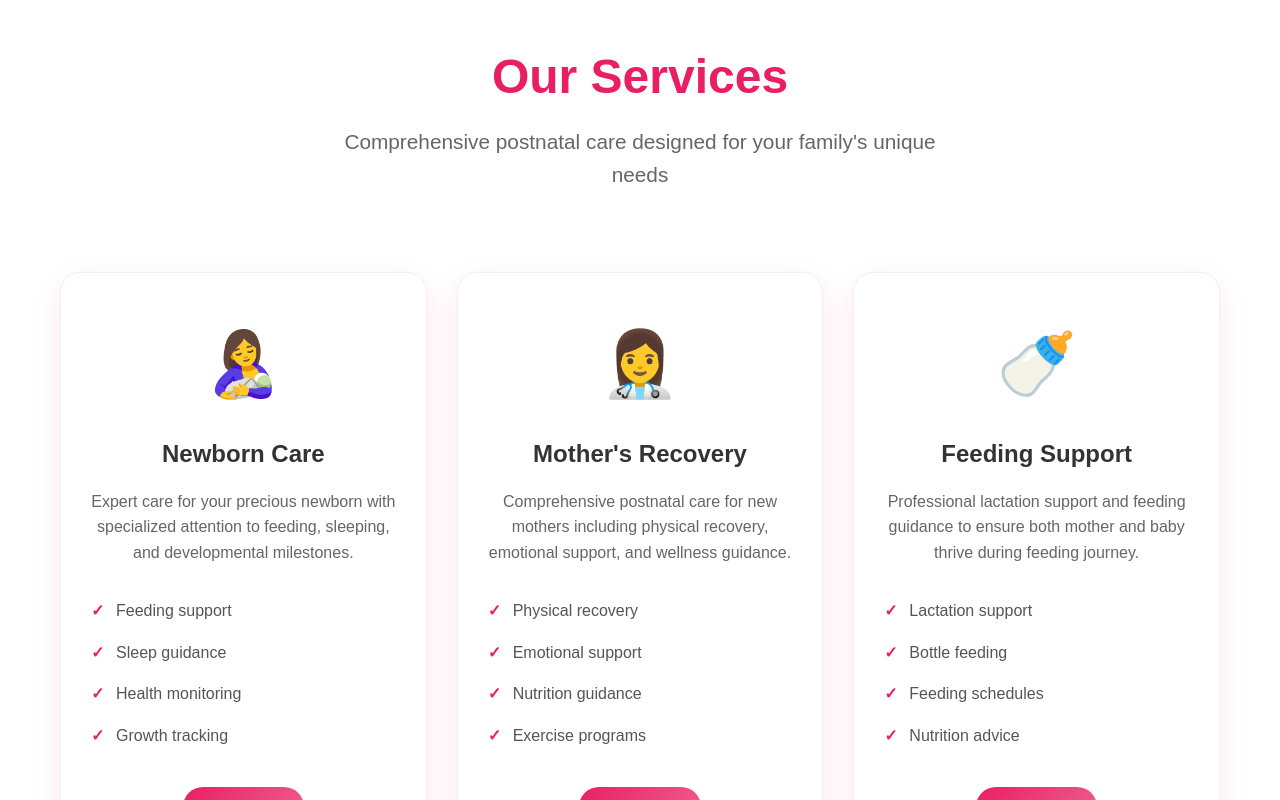
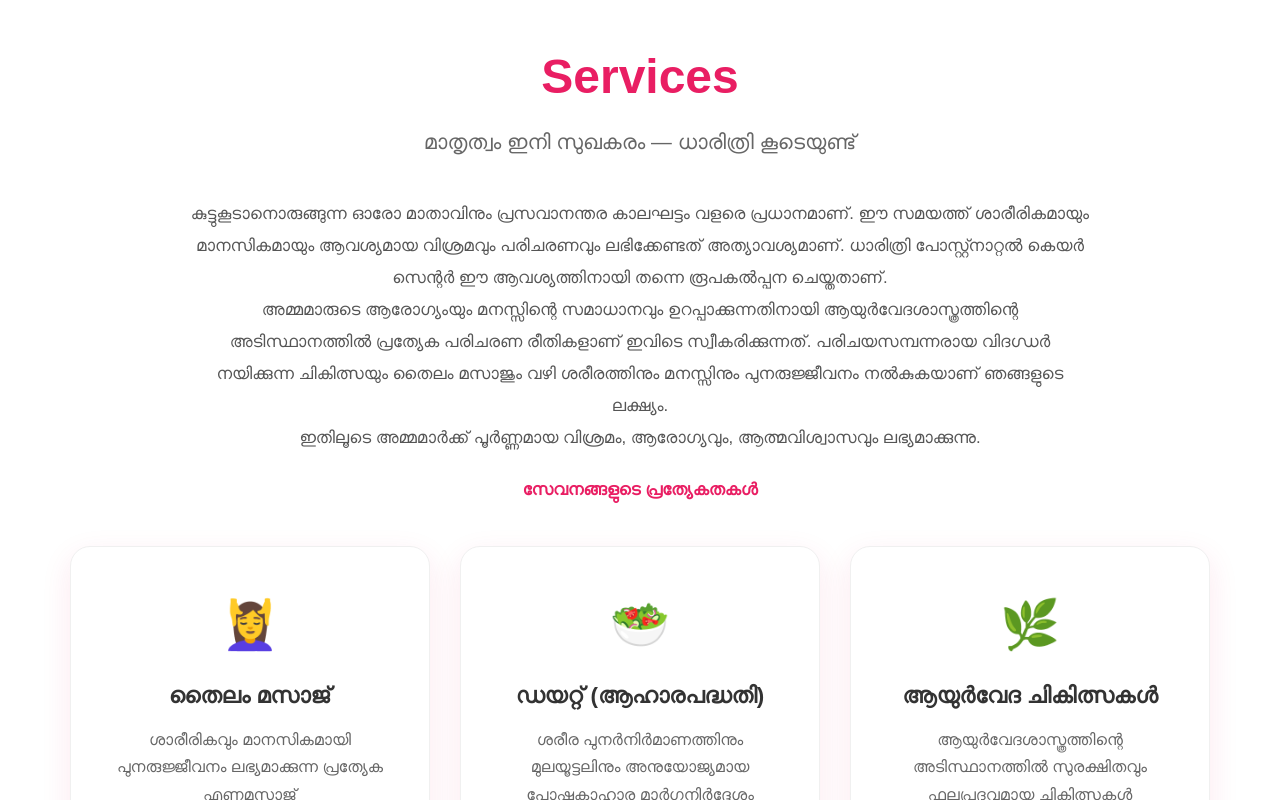
Before and after one commit to abhinandvktl/Dharithri, a React (Create React App) app: page / in a window 1280 px wide. Shown: the part 1800-2600 px from the top of the page. Built offline with nearby package versions, Linux system fonts and the light colour scheme; the HTML template or start-up script is replaced by a standard one.

Commit message:
facility section completed

```diff
--- a/src/components/Contact.css
+++ b/src/components/Contact.css
@@ -59,6 +59,8 @@
   box-shadow: 0 5px 20px rgba(233, 30, 99, 0.1);
   margin-bottom: 20px;
   transition: transform 0.3s ease;
+  text-align: center; /* center text */
+  justify-content: center; /* center layout */
 }
 
 .info-card:hover {
@@ -214,8 +216,6 @@
 
   .info-icon {
     font-size: 1.5rem;
-    width: 50px;
-    height: 50px;
   }
 
   .info-content h4 {
--- a/src/components/Facilities.js
+++ b/src/components/Facilities.js
@@ -3,7 +3,7 @@ import './Facilities.css';
 
 const Facilities = () => {
   const [isVisible, setIsVisible] = useState(false);
-  const [selectedImage, setSelectedImage] = useState(null);
+  const [showAll, setShowAll] = useState(false);
 
   useEffect(() => {
     const observer = new IntersectionObserver(
@@ -23,58 +23,20 @@ const Facilities = () => {
     return () => observer.disconnect();
   }, []);
 
-  // Placeholder images - replace with your actual facility photos
-  const facilities = [
-    {
-      id: 1,
-      title: "Private Recovery Rooms",
-      description: "Comfortable, well-equipped private rooms for mothers and babies",
-      image: "https://images.unsplash.com/photo-1559757148-5c350d0d3c56?w=500&h=400&fit=crop",
-      category: "Accommodation"
-    },
-    {
-      id: 2,
-      title: "Nursery & Care Center",
-      description: "Specialized nursery with modern equipment for newborn care",
-      image: "https://images.unsplash.com/photo-1576091160399-112ba8d25d1f?w=500&h=400&fit=crop",
-      category: "Care Facilities"
-    },
-    {
-      id: 3,
-      title: "Dining & Nutrition Center",
-      description: "Nutritious meals prepared by our expert nutritionists",
-      image: "https://images.unsplash.com/photo-1556909114-f6e7ad7d3136?w=500&h=400&fit=crop",
-      category: "Dining"
-    },
-    {
-      id: 4,
-      title: "Recreation & Relaxation",
-      description: "Peaceful spaces for relaxation and family bonding",
-      image: "https://images.unsplash.com/photo-1586023492125-27b2c045efd7?w=500&h=400&fit=crop",
-      category: "Recreation"
-    },
-    {
-      id: 5,
-      title: "Medical Consultation Room",
-      description: "Professional medical consultation and examination facilities",
-      image: "https://images.unsplash.com/photo-1576091160550-2173dba999e9?w=500&h=400&fit=crop",
-      category: "Medical"
-    },
-    {
-      id: 6,
-      title: "Family Lounge",
-      description: "Comfortable family areas for visiting relatives and friends",
-      image: "https://images.unsplash.com/photo-1586023492125-27b2c045efd7?w=500&h=400&fit=crop",
-      category: "Family Areas"
-    }
+  // Amenities chips (no icons)
+  const amenities = [
+    'Wi‑Fi',
+    'Hot Water',
+    'Laundry Service',
+    'Single Room (A/C)',
+    'Single Room (Non A/C)',
+    'Double Room (A/C)',
+    'Deluxe Room'
   ];
 
-  const categories = ["All", "Accommodation", "Care Facilities", "Dining", "Recreation", "Medical", "Family Areas"];
-  const [activeCategory, setActiveCategory] = useState("All");
-
-  const filteredFacilities = activeCategory === "All"
-    ? facilities
-    : facilities.filter(facility => facility.category === activeCategory);
+  // Local facility images named facility1.jpg ... facility12.jpg in public/
+  const galleryImages = Array.from({ length: 12 }, (_, i) => `/facility${i + 1}.jpg`);
+  const imagesToShow = showAll ? galleryImages : galleryImages.slice(0, 3);
 
   return (
     <section id="facilities" className="facilities">
@@ -86,59 +48,31 @@ const Facilities = () => {
           </p>
         </div>
 
-        <div className={`facility-categories ${isVisible ? 'animate-fadeInUp' : ''}`}>
-          {categories.map((category, index) => (
-            <button
-              key={index}
-              className={`category-btn ${activeCategory === category ? 'active' : ''}`}
-              onClick={() => setActiveCategory(category)}
-            >
-              {category}
-            </button>
+        {/* Amenities Chips */}
+        <div className={`amenities ${isVisible ? 'animate-fadeInUp' : ''}`}>
+          {amenities.map((label, idx) => (
+            <span key={idx} className="amenity-chip">{label}</span>
           ))}
         </div>
 
-        <div className={`facilities-grid ${isVisible ? 'animate-fadeInUp' : ''}`}>
-          {filteredFacilities.map((facility, index) => (
-            <div
-              key={facility.id}
-              className={`facility-card ${isVisible ? 'animate-fadeInUp' : ''}`}
-              style={{ animationDelay: `${index * 0.1}s` }}
-              onClick={() => setSelectedImage(facility)}
-            >
-              <div className="facility-image">
-                <img src={facility.image} alt={facility.title} />
-                <div className="facility-overlay">
-                  <div className="overlay-content">
-                    <span className="category-tag">{facility.category}</span>
-                    <button className="view-btn">View Details</button>
-                  </div>
-                </div>
-              </div>
-              <div className="facility-content">
-                <h3 className="facility-title">{facility.title}</h3>
-                <p className="facility-description">{facility.description}</p>
-              </div>
+        {/* Simple gallery from local images */}
+        <div className={`facility-gallery ${isVisible ? 'animate-fadeInUp' : ''}`}>
+          {imagesToShow.map((src, i) => (
+            <div key={i} className="gallery-item">
+              <img src={src} alt={`Facility ${i + 1}`} />
             </div>
           ))}
         </div>
 
+        {/* See more / less */}
+        {galleryImages.length > 3 && (
+          <div className="gallery-actions">
+            <button className="see-more-ghost" onClick={() => setShowAll(!showAll)}>
+              {showAll ? 'See Less' : 'See More'}
+            </button>
+          </div>
+        )}
       </div>
-
-      {/* Image Modal */}
-      {selectedImage && (
-        <div className="image-modal" onClick={() => setSelectedImage(null)}>
-          <div className="modal-content" onClick={(e) => e.stopPropagation()}>
-            <button className="close-btn" onClick={() => setSelectedImage(null)}>×</button>
-            <img src={selectedImage.image} alt={selectedImage.title} />
-            <div className="modal-info">
-              <h3>{selectedImage.title}</h3>
-              <p>{selectedImage.description}</p>
-              <span className="modal-category">{selectedImage.category}</span>
-            </div>
-          </div>
-        </div>
-      )}
     </section>
   );
 };
--- a/src/components/Services.css
+++ b/src/components/Services.css
@@ -5,7 +5,7 @@
 
 .services-header {
   text-align: center;
-  margin-bottom: 80px;
+  margin-bottom: 40px;
 }
 
 .section-title {
@@ -19,16 +19,45 @@
 .section-subtitle {
   font-size: 1.3rem;
   color: #666;
-  max-width: 600px;
+  max-width: 700px;
   margin: 0 auto;
   line-height: 1.6;
 }
 
+.services-intro {
+  max-width: 900px;
+  margin: 0 auto 40px;
+  color: #555;
+  font-size: 1.05rem;
+  line-height: 1.9;
+}
+
+.services-highlights {
+  margin-top: 20px;
+  padding: 0;
+  background: transparent;
+  border: none;
+  border-radius: 0;
+}
+
+.services-highlights h4 {
+  margin: 0 0 10px 0;
+  color: #e91e63;
+}
+
+.services-highlights ul {
+  margin: 0;
+  padding-left: 18px;
+  color: #555;
+}
+
+/* Grid of cards - use flex so last row centers */
 .services-grid {
-  display: grid;
-  grid-template-columns: repeat(auto-fit, minmax(350px, 1fr));
+  display: flex;
+  flex-wrap: wrap;
   gap: 30px;
-  margin-bottom: 80px;
+  justify-content: center; /* center rows including the last */
+  margin-top: 40px;
 }
 
 .service-card {
@@ -41,6 +70,8 @@
   border: 1px solid #f0f0f0;
   position: relative;
   overflow: hidden;
+  max-width: 360px; /* controls column width so wrapping rows center nicely */
+  width: 100%;
 }
 
 .service-card::before {
@@ -65,29 +96,29 @@
 }
 
 .service-icon {
-  font-size: 4rem;
-  margin-bottom: 20px;
+  font-size: 3rem;
+  margin-bottom: 15px;
   display: block;
 }
 
 .service-title {
-  font-size: 1.5rem;
+  font-size: 1.4rem;
   font-weight: 600;
   color: #333;
-  margin-bottom: 15px;
+  margin-bottom: 12px;
 }
 
 .service-description {
   color: #666;
-  line-height: 1.6;
-  margin-bottom: 25px;
+  line-height: 1.7;
+  margin-bottom: 20px;
   font-size: 1rem;
 }
 
 .service-features {
   list-style: none;
   padding: 0;
-  margin: 0 0 30px 0;
+  margin: 0;
   text-align: left;
 }
 
@@ -187,13 +218,13 @@
   }
 
   .services-grid {
-    grid-template-columns: 1fr;
     gap: 25px;
-    margin-bottom: 60px;
+    margin-top: 30px;
   }
 
   .service-card {
     padding: 30px 20px;
+    max-width: none; /* allow full width on small screens */
   }
 
   .service-icon {
--- a/src/components/Services.js
+++ b/src/components/Services.js
@@ -24,40 +24,34 @@ const Services = () => {
 
   const services = [
     {
-      icon: "🤱",
-      title: "Newborn Care",
-      description: "Expert care for your precious newborn with specialized attention to feeding, sleeping, and developmental milestones.",
-      features: ["Feeding support", "Sleep guidance", "Health monitoring", "Growth tracking"]
+      icon: "💆‍♀️",
+      title: "തൈലം മസാജ്",
+      description: "ശാരീരികവും മാനസികമായി പുനരുജ്ജീവനം ലഭ്യമാക്കുന്ന പ്രത്യേക എണ്ണമസാജ്",
+      features: ["അമ്മമാർക്കായി പ്രത്യേക രീതികൾ", "മാംസപേശി ശമനം", "വേദന കുറവ്", "ശാന്തമായ ഉറക്കം"]
     },
     {
-      icon: "👩‍⚕️",
-      title: "Mother's Recovery",
-      description: "Comprehensive postnatal care for new mothers including physical recovery, emotional support, and wellness guidance.",
-      features: ["Physical recovery", "Emotional support", "Nutrition guidance", "Exercise programs"]
+      icon: "🥗",
+      title: "ഡയറ്റ് (ആഹാരപദ്ധതി)",
+      description: "ശരീര പുനർനിർമാണത്തിനും മുലയൂട്ടലിനും അനുയോജ്യമായ പോഷകാഹാര മാർഗ്ഗനിർദ്ദേശം",
+      features: ["വ്യക്തിഗത പ്ലാൻ", "ആയുർവേദ അടിസ്ഥാനത്തിൽ", "ഡിറ്റോക്സ് & പോഷണം", "ദൈനംദിന മേൽനോട്ടം"]
     },
     {
-      icon: "🍼",
-      title: "Feeding Support",
-      description: "Professional lactation support and feeding guidance to ensure both mother and baby thrive during feeding journey.",
-      features: ["Lactation support", "Bottle feeding", "Feeding schedules", "Nutrition advice"]
+      icon: "🌿",
+      title: "ആയുർവേദ ചികിത്സകൾ",
+      description: "ആയുർവേദശാസ്ത്രത്തിന്റെ അടിസ്ഥാനത്തിൽ സുരക്ഷിതവും ഫലപ്രദവുമായ ചികിത്സകൾ",
+      features: ["പരിചയസമ്പന്നരായ വിദഗ്ധർ", "ശരീര-മനസ്സ് സാന്ത്വനം", "ഹോർമോൺ ബാലൻസ്", "ആരോഗ്യ പുനരുജ്ജീവനം"]
     },
     {
-      icon: "🏠",
-      title: "Family Bonding",
-      description: "Facilitate precious bonding moments between family members in a supportive, nurturing environment.",
-      features: ["Bonding activities", "Family time", "Photo sessions", "Memory making"]
+      icon: "🧘‍♀️",
+      title: "യോഗ പരിശീലനം",
+      description: "മൃദുവായ യോഗവും ശ്വാസ വ്യായാമങ്ങളും വഴി ശരീര-മനസ്സ് സമതുലനം",
+      features: ["ശ്വാസാഭ്യാസം", "മൃദുവായ സ്‌ട്രെച്ചുകൾ", "ഭംഗി & ബാലൻസ്", "ആത്മവിശ്വാസ വർധനം"]
     },
     {
-      icon: "📚",
-      title: "Education & Training",
-      description: "Comprehensive education for new parents on baby care, safety, and development milestones.",
-      features: ["Parenting classes", "Safety training", "Development guidance", "Resource materials"]
-    },
-    {
-      icon: "🆘",
-      title: "24/7 Support",
-      description: "Round-the-clock professional support and emergency care to ensure peace of mind for your family.",
-      features: ["24/7 availability", "Emergency care", "Professional support", "Peace of mind"]
+      icon: "👶",
+      title: "സുരക്ഷിത പരിചരണം",
+      description: "അമ്മക്കും കുഞ്ഞിനും ഒരുപോലെ സുരക്ഷിതവും കരുതലോടെയുള്ള പരിചരണം",
+      features: ["24/7 മേൽനോട്ടം", "അവശ്യ സഹായം എപ്പോഴും", "ശുചിത്വ മാനദണ്ഡങ്ങൾ", "കുടുംബ സൗഹൃദ അന്തരീക്ഷം"]
     }
   ];
 
@@ -65,10 +59,30 @@ const Services = () => {
     <section id="services" className="services">
       <div className="container">
         <div className="services-header">
-          <h2 className="section-title">Our Services</h2>
+          <h2 className="section-title">Services</h2>
           <p className="section-subtitle">
-            Comprehensive postnatal care designed for your family's unique needs
+            മാതൃത്വം ഇനി സുഖകരം — ധാരിത്രി കൂടെയുണ്ട്
           </p>
+        </div>
+
+        <div className={`services-intro ${isVisible ? 'animate-fadeInUp' : ''}`}>
+          <p>
+            കുട്ടുകൂടാനൊരുങ്ങുന്ന ഓരോ മാതാവിനും പ്രസവാനന്തര കാലഘട്ടം വളരെ പ്രധാനമാണ്. ഈ സമയത്ത്
+            ശാരീരികമായും മാനസികമായും ആവശ്യമായ വിശ്രമവും പരിചരണവും ലഭിക്കേണ്ടത് അത്യാവശ്യമാണ്.
+            ധാരിത്രി പോസ്റ്റ്നാറ്റൽ കെയർ സെന്റർ ഈ ആവശ്യത്തിനായി തന്നെ രൂപകൽപ്പന ചെയ്തതാണ്.
+          </p>
+          <p>
+            അമ്മമാരുടെ ആരോഗ്യംയും മനസ്സിന്റെ സമാധാനവും ഉറപ്പാക്കുന്നതിനായി ആയുർവേദശാസ്ത്രത്തിന്റെ അടിസ്ഥാനത്തിൽ
+            പ്രത്യേക പരിചരണ രീതികളാണ് ഇവിടെ സ്വീകരിക്കുന്നത്. പരിചയസമ്പന്നരായ വിദഗ്ധർ നയിക്കുന്ന ചികിത്സയും
+            തൈലം മസാജും വഴി ശരീരത്തിനും മനസ്സിനും പുനരുജ്ജീവനം നൽകുകയാണ് ഞങ്ങളുടെ ലക്ഷ്യം.
+          </p>
+          <p>
+            ഇതിലൂടെ അമ്മമാർക്ക് പൂർണ്ണമായ വിശ്രമം, ആരോഗ്യവും, ആത്മവിശ്വാസവും ലഭ്യമാക്കുന്നു.
+          </p>
+
+          <div className="services-highlights">
+            <h4>സേവനങ്ങളുടെ പ്രത്യേകതകൾ</h4>
+          </div>
         </div>
 
         <div className={`services-grid ${isVisible ? 'animate-fadeInUp' : ''}`}>
@@ -88,18 +102,8 @@ const Services = () => {
                   <li key={featureIndex}>{feature}</li>
                 ))}
               </ul>
-              <button className="service-btn">Learn More</button>
             </div>
           ))}
-        </div>
-
-        <div className={`services-cta ${isVisible ? 'animate-fadeInUp' : ''}`}>
-          <h3>Ready to Experience Our Care?</h3>
-          <p>Contact us today to discuss your family's specific needs and book your stay.</p>
-          <div className="cta-buttons">
-            <button className="btn">Book Consultation</button>
-            <button className="btn btn-outline">View Packages</button>
-          </div>
         </div>
       </div>
     </section>
```
Also changed, not shown: src/components/Facilities.css (+66 -331 lines).
